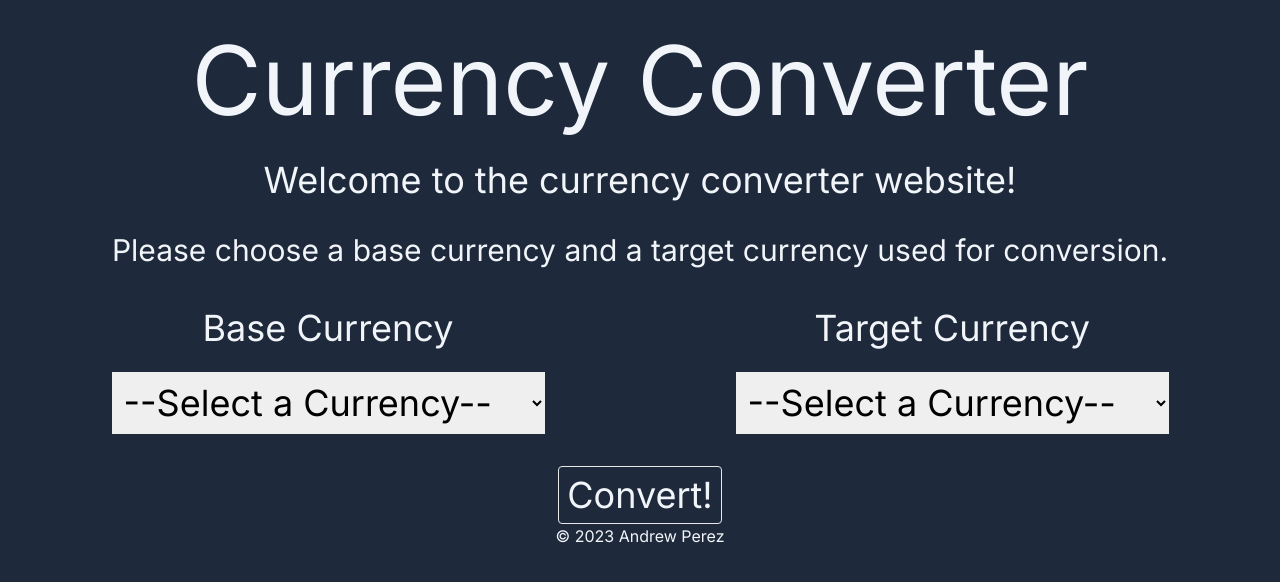
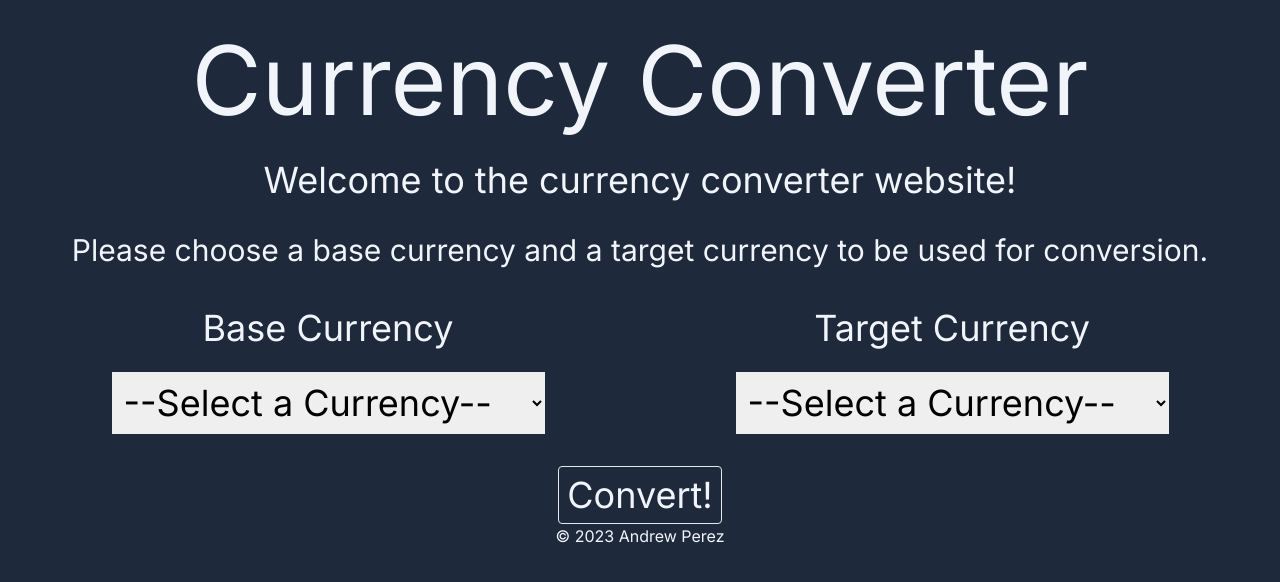
Before and after one commit to andrewperez28/Currency_Converter, a Next.js app in the folder currency_converter/: page / in a window 1280 px wide. Shown: the top 582 px of the page. Built offline with nearby package versions, Linux system fonts and the light colour scheme.

Commit message:
added extra words

```diff
--- a/currency_converter/src/app/page.js
+++ b/currency_converter/src/app/page.js
@@ -15,7 +15,7 @@ export default function Home() {
             Welcome to the currency converter website!{" "}
           </h2>
           <h3 className="text-3xl p-4">
-            Please choose a base currency and a target currency used for
+            Please choose a base currency and a target currency to be used for
             conversion.
           </h3>
         </div>
```
